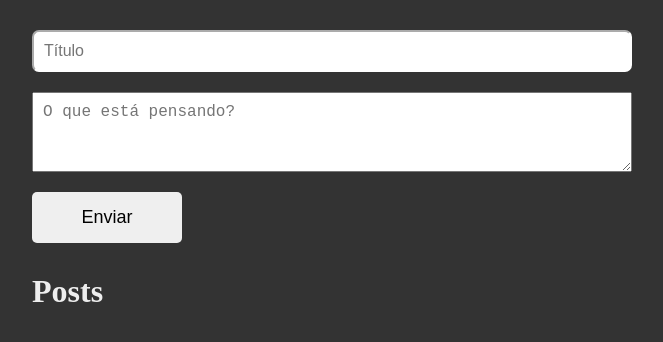
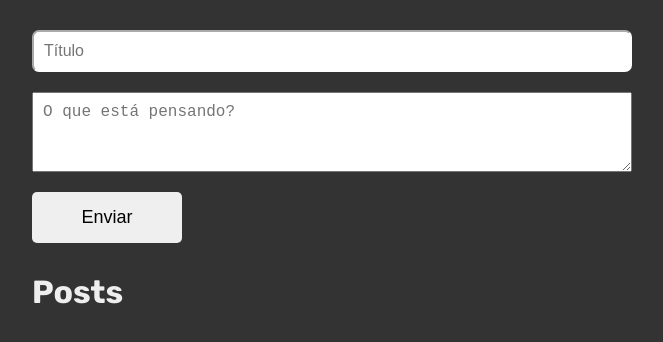
Before and after one commit to FelipePinha/PostsControlApp, a React (Vite) app: page / in a window 1280 px wide. Shown: the top 342 px of the page, without its empty margins (308-971 px from the left). Built offline with nearby package versions, Linux system fonts and the light colour scheme.

Commit message:
style adjustments

```diff
--- a/index.html
+++ b/index.html
@@ -4,6 +4,10 @@
     <meta charset="UTF-8" />
     <link rel="icon" type="image/svg+xml" href="/vite.svg" />
     <meta name="viewport" content="width=device-width, initial-scale=1.0" />
+    <link rel="preconnect" href="https://fonts.googleapis.com">
+    <link rel="preconnect" href="https://fonts.gstatic.com" crossorigin>
+    <link href="https://fonts.googleapis.com/css2?family=Rubik:wght@400;500;700&display=swap" rel="stylesheet">
+
     <title>Posts control</title>
   </head>
   <body>
--- a/src/components/Post/Post.styles.js
+++ b/src/components/Post/Post.styles.js
@@ -7,6 +7,7 @@
     height: 150px;
 
     margin-top: 20px;
+    margin-bottom: 20px;
 
     box-shadow: 0 0 0 7px #eee;
     border-radius: 10px;
--- a/src/global.css
+++ b/src/global.css
@@ -6,4 +6,5 @@
 
 body {
     background-color: #333;
+    font-family: 'Rubik', sans-serif;
 }
```
